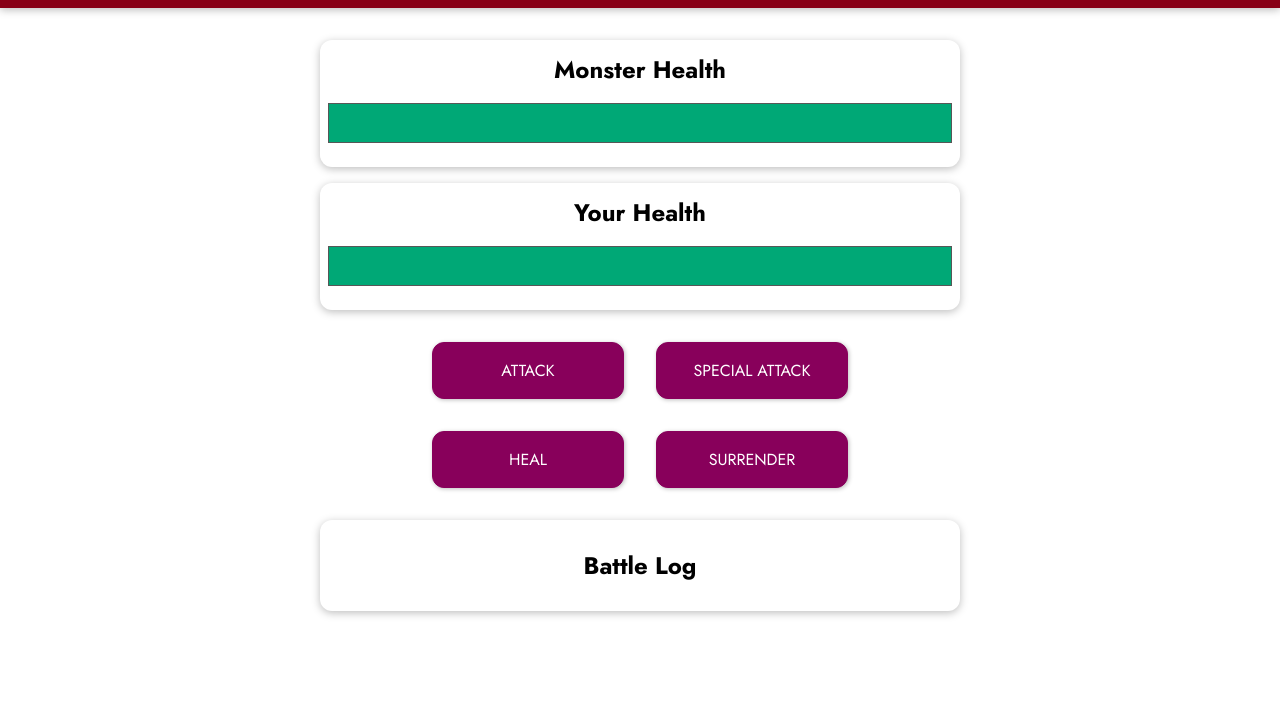
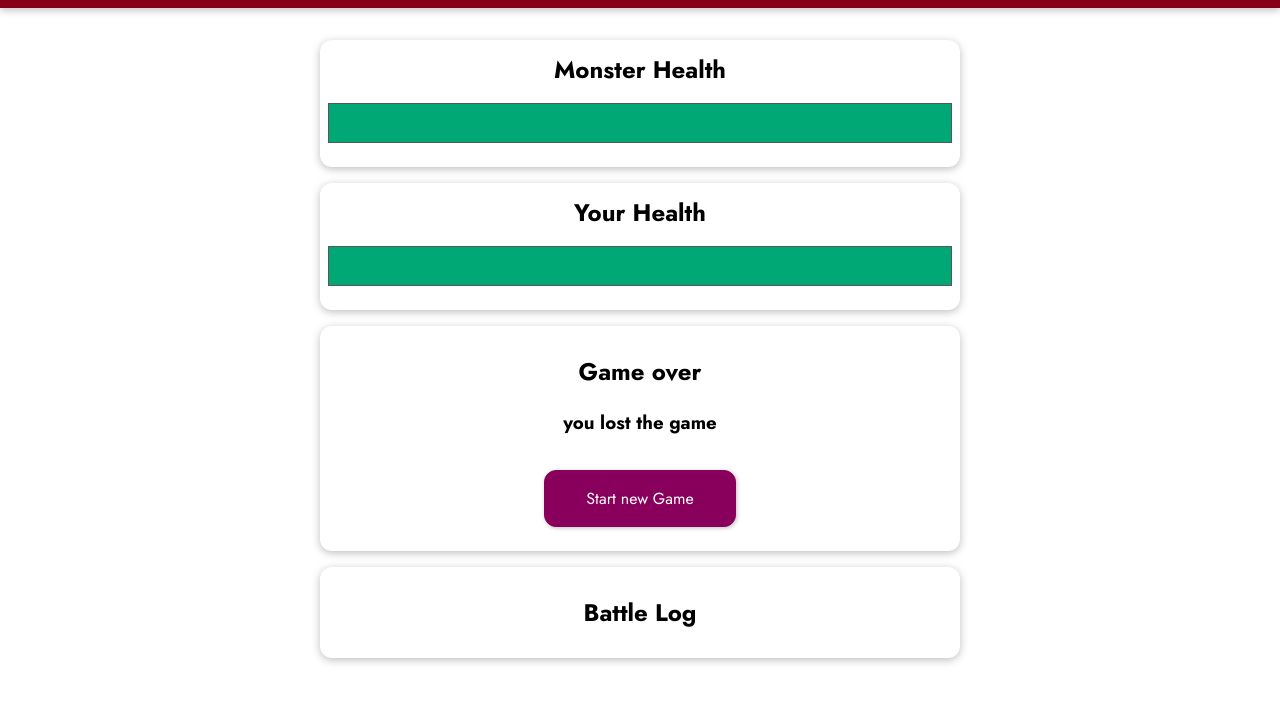
Before and after one commit to abdelazizshendy07/Monster-Slayar-Game, a plain HTML site: page index.html in a window 1280 px wide. Both pictures are taken after a click on the button "SURRENDER". Shown: the part 97-800 px from the top of the page. Drawn offline with nearby package versions, Linux system fonts and the light colour scheme.

Commit message:
modified

```diff
--- a/index.html
+++ b/index.html
@@ -33,14 +33,13 @@
       <h3 v-if="winner=== 'player' ">you win the game</h3>
       <h3 v-else-if="winner==='manster'">you lost the game</h3>
       <h3 v-else>it's a draw</h3>
-
-
+      <button @click="startNewGame">Start new Game</button>
     </section>
-    <section id="controls">
+    <section id="controls" v-else>
       <button @click="attackManster">ATTACK</button>
       <button :disabled="useSpecialAttack" @click="specialAttack">SPECIAL ATTACK</button>
       <button @click="healPlayer">HEAL</button>
-      <button>SURRENDER</button>
+      <button @click="surrender">SURRENDER</button>
     </section>
     <section id="log" class="container">
       <h2>Battle Log</h2>
--- a/script.js
+++ b/script.js
@@ -13,9 +13,15 @@ const app = Vue.createApp({
   },
   computed: {
     mansterBarStyle() {
+      if (this.mansterHealth < 0) {
+        return { width: "0%" };
+      }
       return { width: this.mansterHealth + "%" };
     },
     playerBarStyle() {
+      if (this.playerHealth < 0) {
+        return { width: "0%" };
+      }
       return { width: this.playerHealth + "%" };
     },
     useSpecialAttack() {
@@ -43,6 +49,12 @@ const app = Vue.createApp({
     },
   },
   methods: {
+    startNewGame() {
+      this.mansterHealth = 100;
+      this.playerHealth = 100;
+      this.winner = null;
+      this.current = 0;
+    },
     attackManster() {
       this.current++;
       const attackValue = getRendomValue(12, 5);
@@ -68,6 +80,9 @@ const app = Vue.createApp({
         this.playerHealth += healValue;
       }
     },
+    surrender() {
+      this.winner = "manster";
+    },
   },
 });
 app.mount("#game");
```
